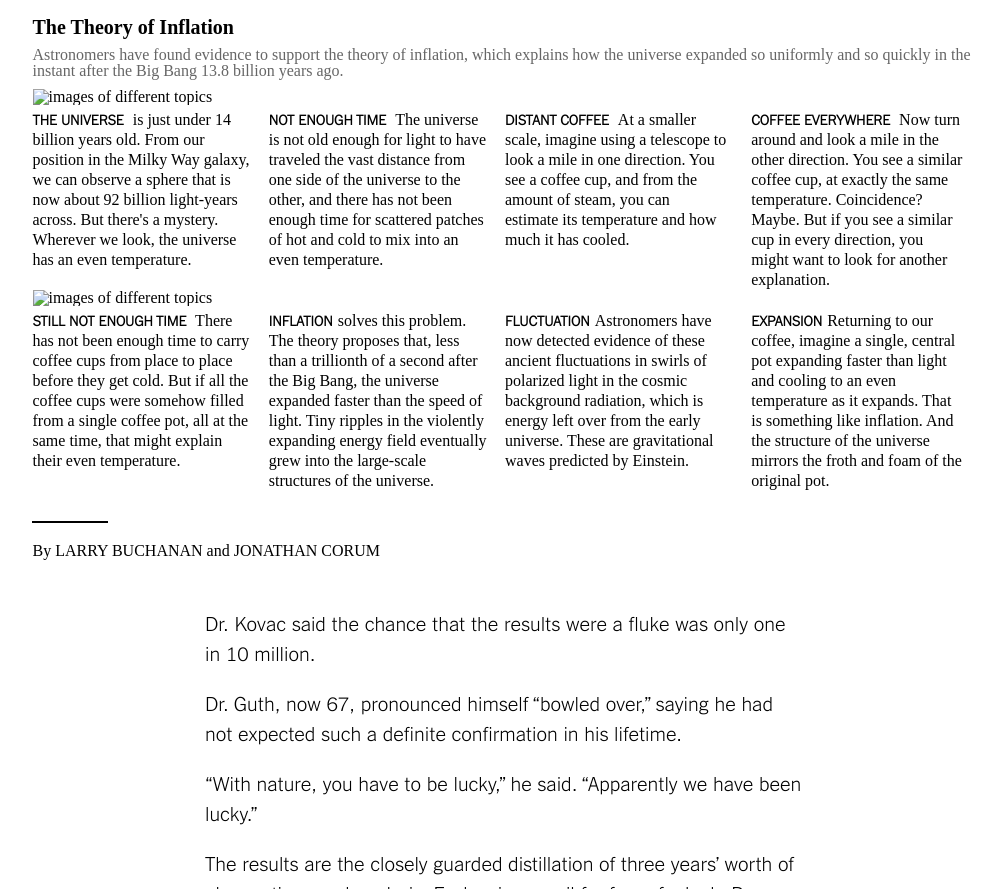
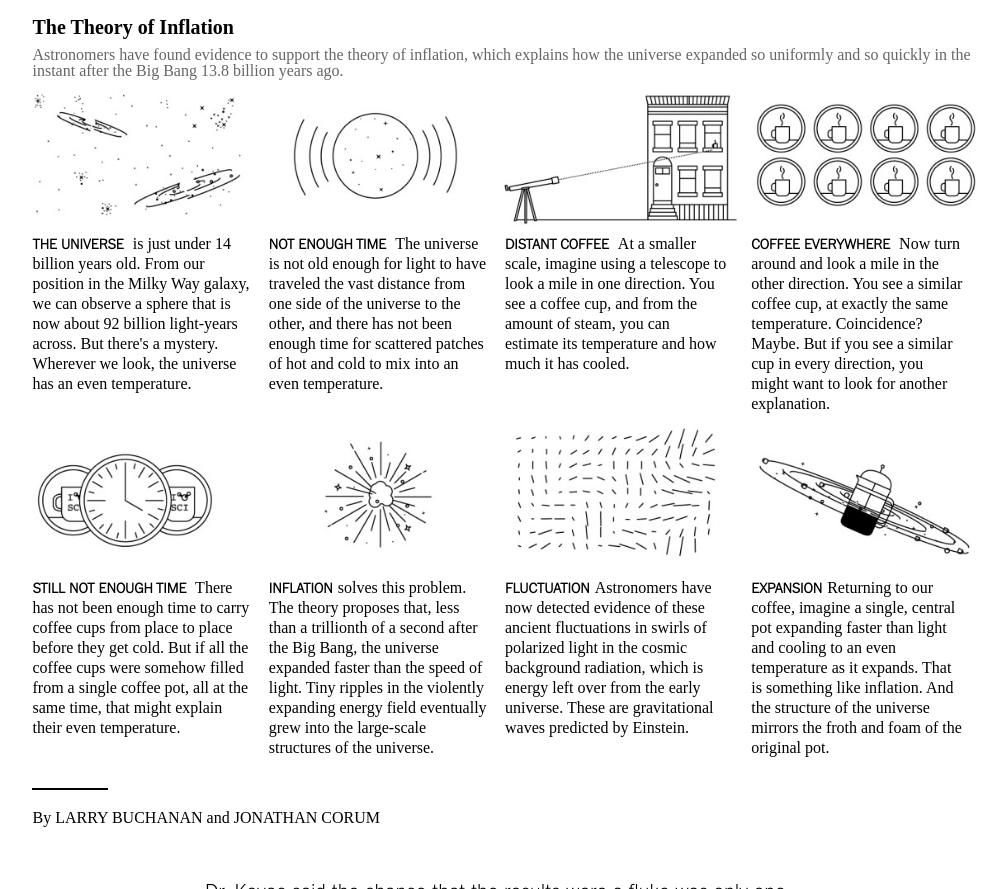
Before and after one commit to epinczinger/newyork_times, a plain HTML site: page begin.html in a window 1280 px wide. Shown: the part 3182-4071 px from the top of the page, without its empty margins (135-1142 px from the left). Drawn offline with Linux system fonts and the light colour scheme; the site is published under a folder, as on GitHub Pages, so addresses that start at the root find nothing.

```diff
--- a/begin.html
+++ b/begin.html
@@ -180,7 +180,7 @@
         the instant after the Big Bang 13.8 billion years ago.
       </p>
       <div>
-        <img src="/assets/images/grid1.jpeg" alt="images of different topics" />
+        <img src="assets/images/grid1.jpeg" alt="images of different topics" />
         <div class="row-captions">
           <div>
             <span>
@@ -215,7 +215,7 @@
             </span>
           </div>
         </div>
-        <img src="/assets/images/grid2.jpeg" alt="images of different topics" />
+        <img src="assets/images/grid2.jpeg" alt="images of different topics" />
         <div class="row-captions">
           <div>
             <span>
```
